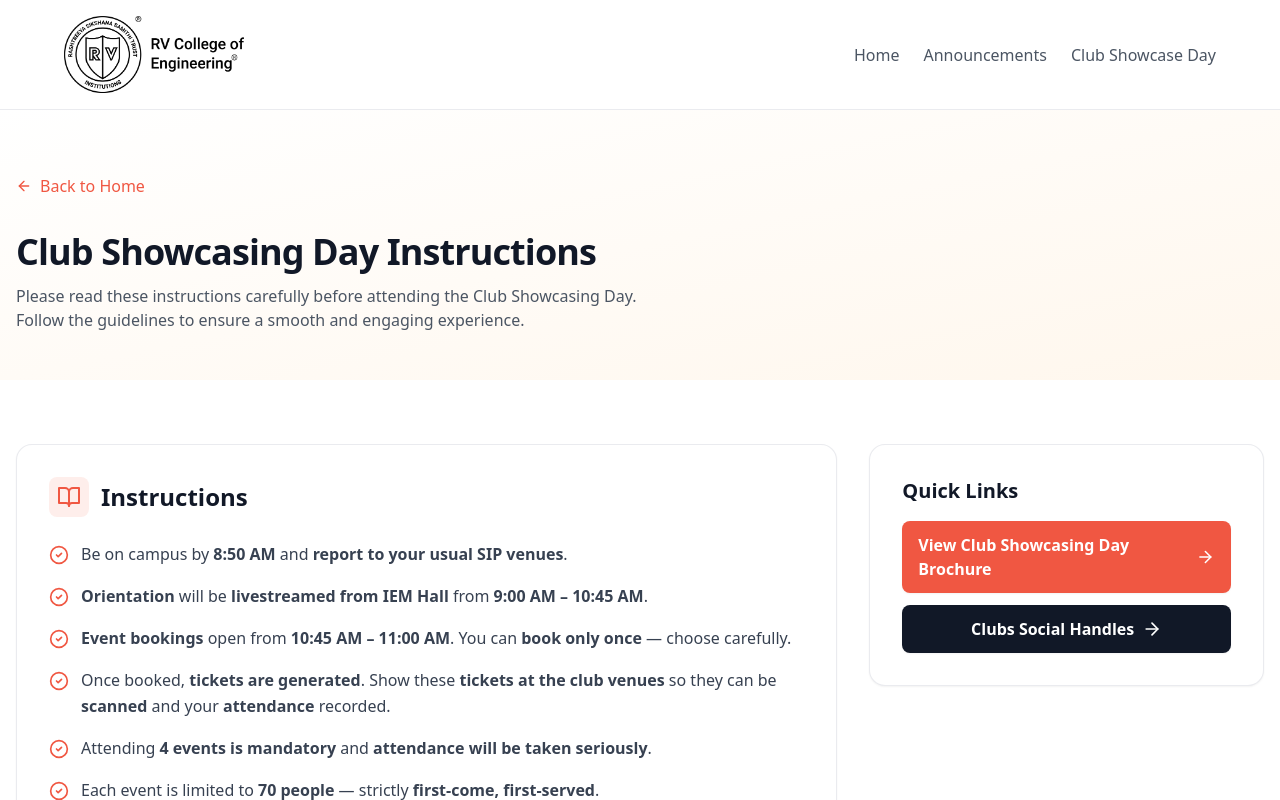
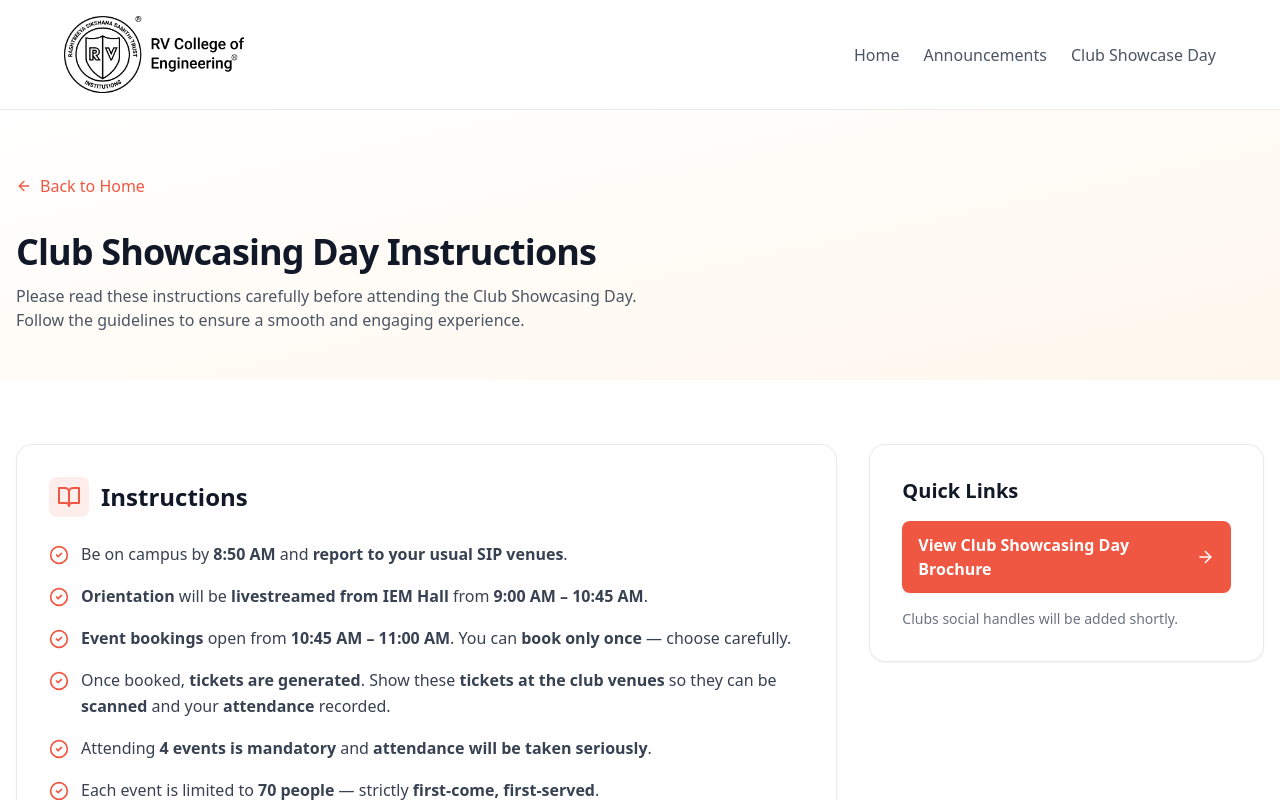
Before and after one commit to overclocked-2124/SIP-Announcement-2025, a Next.js app: page /club-showcase-day-instructions in a window 1280 px wide. Shown: the top 800 px of the page. Built offline with nearby package versions, Linux system fonts and the light colour scheme.

Commit message:
corrected borchure

```diff
--- a/src/app/club-showcase-day-instructions/page.tsx
+++ b/src/app/club-showcase-day-instructions/page.tsx
@@ -8,7 +8,7 @@ import { ArrowLeft, ArrowRight, BookOpen, CheckCircle2, Menu, X } from 'lucide-r
 export default function ClubShowcaseInstructionsPage() {
   const [isOpen, setIsOpen] = useState(false);
 
-  const brochureUrl = 'https://drive.google.com/file/d/17yD6W8r8Nj7lZfYwbuSHn2z56WLu-TFu/view?usp=drive_link';
+  const brochureUrl = 'https://drive.google.com/file/d/1CLKElnqbptFEx596ZVIeLU4uEWabT6_s/view?usp=sharing';
   const socialsUrl = '#'; // TODO: Replace with clubs social handles link
 
   return (
@@ -141,7 +141,7 @@ export default function ClubShowcaseInstructionsPage() {
                     View Club Showcasing Day Brochure
                     <ArrowRight className="w-5 h-5 ml-2" />
                   </a>
-
+                  {socialsUrl !== '#' && (
                     <a
                       href={socialsUrl}
                       target="_blank"
@@ -151,7 +151,9 @@ export default function ClubShowcaseInstructionsPage() {
                       Clubs Social Handles
                       <ArrowRight className="w-5 h-5 ml-2" />
                     </a>
+                  )}
                 </div>
+                <p className="mt-4 text-sm text-gray-500">Clubs social handles will be added shortly.</p>
               </div>
             </div>
           </div>
--- a/src/app/page.tsx
+++ b/src/app/page.tsx
@@ -36,7 +36,7 @@ const announcements = [
   {
     title: "Club Showcasing Day Brochure",
     date: "23 Aug 2025",
-    driveShare: "https://drive.google.com/file/d/17yD6W8r8Nj7lZfYwbuSHn2z56WLu-TFu/view?usp=drive_link",
+    driveShare: "https://drive.google.com/file/d/1CLKElnqbptFEx596ZVIeLU4uEWabT6_s/view?usp=sharing",
     type: "clubs"
   },
   {
```
Lines whose indentation alone changed are shown as unchanged.
